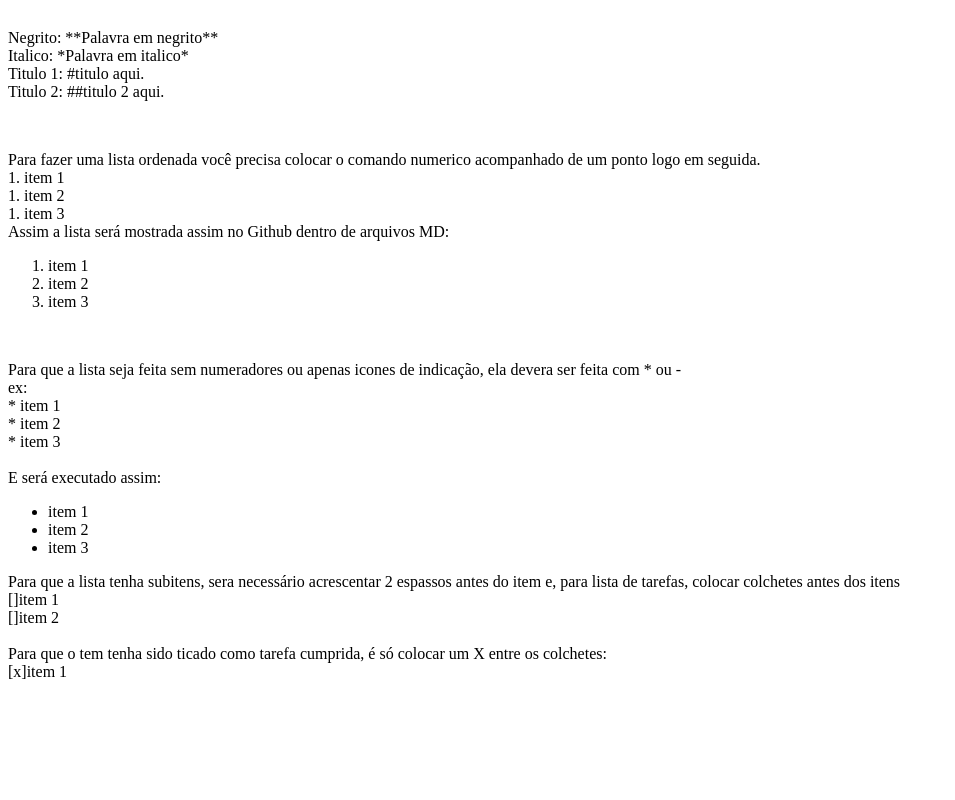
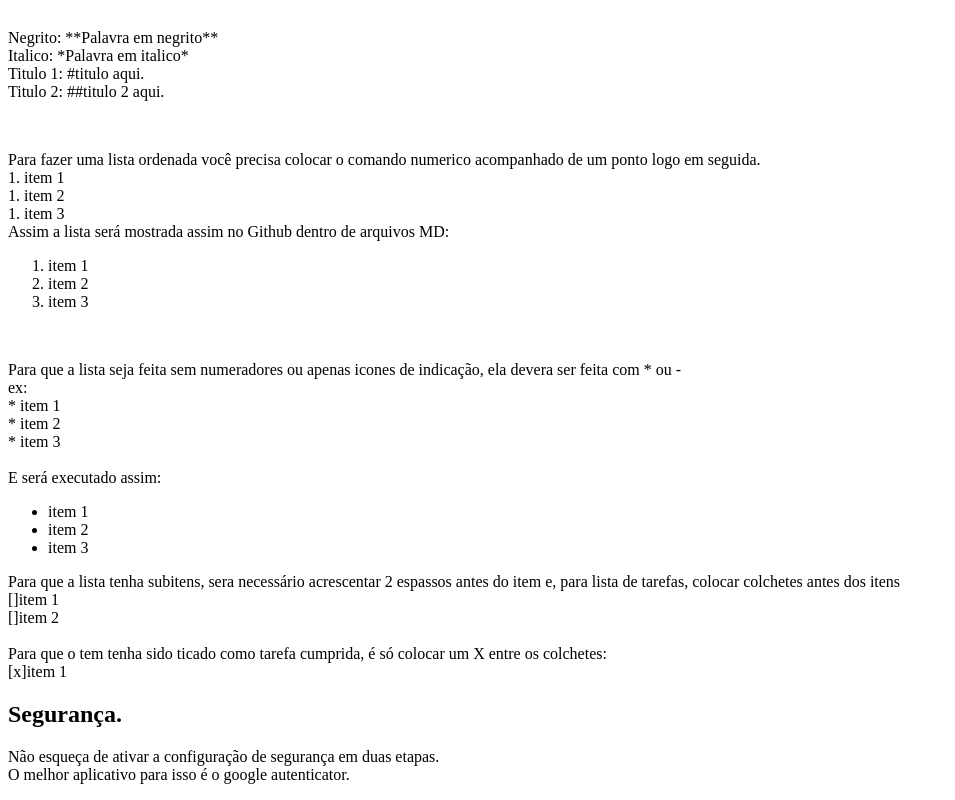
Before and after one commit to AugustoSistideAlmeida/Ol--mundo, a plain HTML site: page Site-exemplo/Index.html in a window 1280 px wide. Shown: the part 756-1556 px from the top of the page, without its empty margins (0-955 px from the left). Before the commit the page ends 1453 px from the top, so only its background shows below. Drawn offline with Linux system fonts and the light colour scheme.

Commit message:
Aula de segurança
Relembrando a importância de manter seguro seus apps e instrumentos de trabalho.

```diff
--- a/Site-exemplo/Index.html
+++ b/Site-exemplo/Index.html
@@ -74,6 +74,10 @@ Para que a lista tenha subitens, sera necessário acrescentar 2 espassos antes d
  <br>
  Para que o tem tenha sido ticado como tarefa cumprida, é só colocar um <bold>X<bold> entre os colchetes: <br>
 [x]item 1
+
+    <h2>Segurança.</h2>
+    <p>Não esqueça de ativar a configuração de segurança em duas etapas. <br>
+    O melhor aplicativo para isso é o google autenticator.</p>
     </p>
 </body>
 </html>
```
